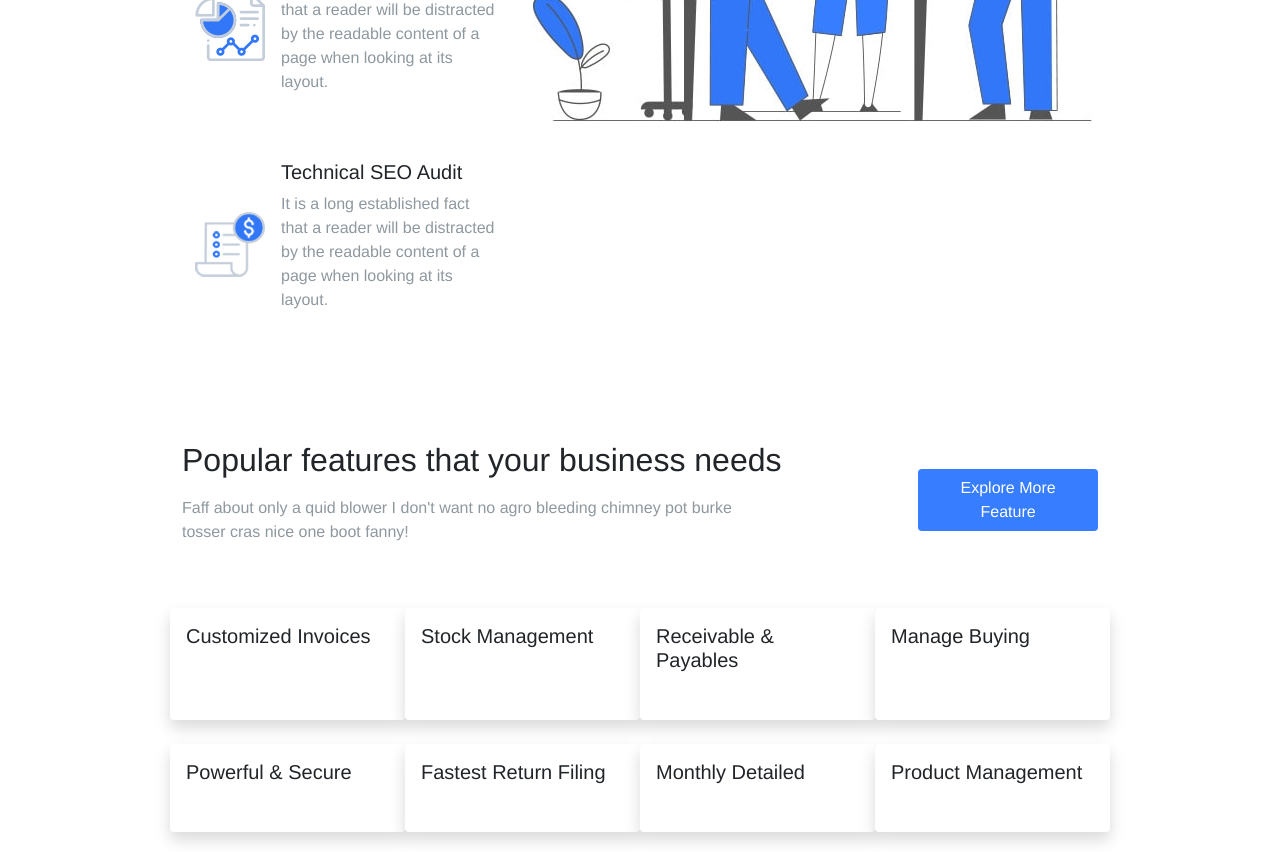
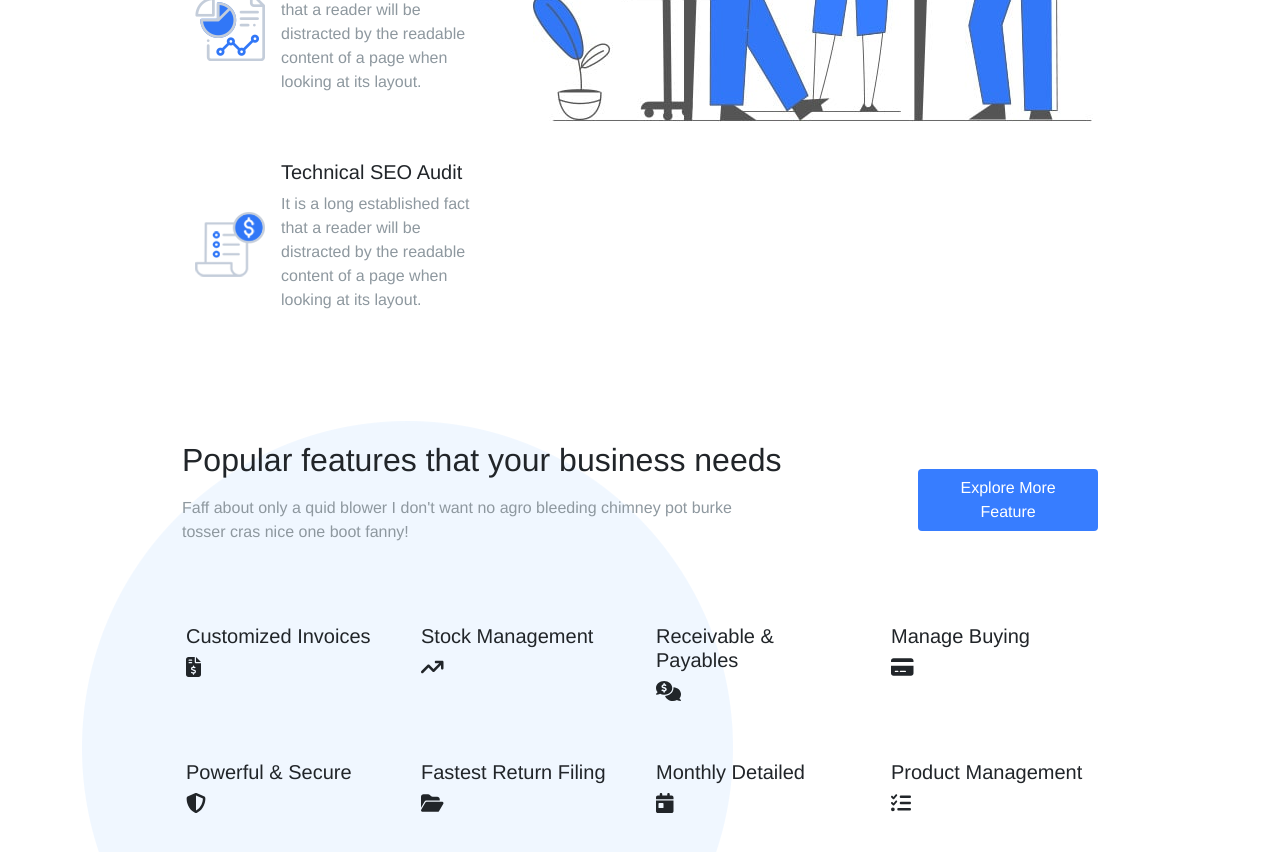
Before and after one commit to patriciabrsk/proj-html-vuejs, a Vue app: page / in a window 1280 px wide. Shown: the part 1340-2192 px from the top of the page. Built offline with nearby package versions, Linux system fonts and the light colour scheme.

Commit message:
progress features section

```diff
--- a/src/components/Features.vue
+++ b/src/components/Features.vue
@@ -16,12 +16,12 @@
       <div class="cards">
         <div class="row row-cols-4 g-4">
           <div
-            class="shadow col p-3 bg-body rounded"
+            class="feature col p-3 h-100 rounded"
             v-for="element in features"
             :key="element.id"
           >
             <h5>{{ element.title }}</h5>
-            <img src="" alt="" />
+            <font-awesome-icon :icon="element.icon" size="lg" />
           </div>
         </div>
       </div>
@@ -38,35 +38,35 @@ export default {
       features: [
         {
           title: "Customized Invoices",
-          img: require("../assets/img/510.png"),
+          icon: "fa-solid fa-file-invoice-dollar",
         },
         {
           title: "Stock Management",
-          img: require("../assets/img/510.png"),
+          icon: "fa-solid fa-arrow-trend-up",
         },
         {
           title: "Receivable & Payables",
-          img: require("../assets/img/510.png"),
+          icon: "fa-solid fa-comments-dollar",
         },
         {
           title: "Manage Buying",
-          img: require("../assets/img/510.png"),
+          icon: "fa-solid fa-credit-card",
         },
         {
           title: "Powerful & Secure",
-          img: require("../assets/img/510.png"),
+          icon: "fa-solid fa-shield-halved",
         },
         {
           title: "Fastest Return Filing",
-          img: require("../assets/img/510.png"),
+          icon: "fa-solid fa-folder-open",
         },
         {
           title: "Monthly Detailed",
-          img: require("../assets/img/510.png"),
+          icon: "fa-solid fa-calendar-day",
         },
         {
           title: "Product Management",
-          img: require("../assets/img/510.png"),
+          icon: "fa-solid fa-list-check",
         },
       ],
     };
@@ -78,6 +78,8 @@ export default {
 @import "../assets/style/style.scss";
 
 section.features {
+  background-image: url("../assets/img/14.png");
+  background-repeat: no-repeat;
   .text-wrapper {
     button.btn {
       background-color: $brandBlue;
@@ -88,7 +90,11 @@ section.features {
         width: 60%;
       }
     }
-    button {
+    .cards {
+      .feature {
+        background-color: $white;
+        box-shadow: 0 5px 15px rgba(235, 235, 235, 0.685);
+      }
     }
   }
 }
--- a/src/components/Jumbotron.vue
+++ b/src/components/Jumbotron.vue
@@ -1,6 +1,6 @@
 <template>
   <section
-    class="jumbotron container d-flex align-items-center rounded-3 p-5 mb-5"
+    class="jumbotron container d-flex align-items-center rounded p-5 mb-5"
   >
     <div class="text-box ps-2">
       <!-- <h1>{{ jumbotron.title }}</h1> -->
--- a/src/components/Sales.vue
+++ b/src/components/Sales.vue
@@ -1,6 +1,6 @@
 <template>
   <section class="sales container d-flex inner-container mb-5">
-    <div class="text-wrapper me-4">
+    <div class="text-wrapper me-5">
       <div class="text">
         <h2>Get tips and tricks on how to skyrocket your sales.</h2>
         <p class="py-3">
@@ -9,7 +9,7 @@
         </p>
         <div class="row row-cols-1 d-flex">
           <div
-            class="section-card col p-4 d-flex align-items-center"
+            class="section-card col p-4 d-flex align-items-center rounded"
             v-for="info in sales"
             :key="info.id"
           >
--- a/src/main.js
+++ b/src/main.js
@@ -6,9 +6,29 @@ import { library } from "@fortawesome/fontawesome-svg-core";
 import { faMagnifyingGlass } from "@fortawesome/free-solid-svg-icons";
 import { faCartShopping } from "@fortawesome/free-solid-svg-icons";
 import { faCheck } from "@fortawesome/free-solid-svg-icons";
+import { faFileInvoiceDollar } from "@fortawesome/free-solid-svg-icons";
+import { faArrowTrendUp } from "@fortawesome/free-solid-svg-icons";
+import { faCommentsDollar } from "@fortawesome/free-solid-svg-icons";
+import { faCreditCard } from "@fortawesome/free-solid-svg-icons";
+import { faShieldHalved } from "@fortawesome/free-solid-svg-icons";
+import { faFolderOpen } from "@fortawesome/free-solid-svg-icons";
+import { faCalendarDay } from "@fortawesome/free-solid-svg-icons";
+import { faListCheck } from "@fortawesome/free-solid-svg-icons";
 import { FontAwesomeIcon } from "@fortawesome/vue-fontawesome";
 
-library.add(faMagnifyingGlass, faCartShopping, faCheck);
+library.add(
+  faMagnifyingGlass,
+  faCartShopping,
+  faCheck,
+  faFileInvoiceDollar,
+  faArrowTrendUp,
+  faCommentsDollar,
+  faCreditCard,
+  faShieldHalved,
+  faFolderOpen,
+  faCalendarDay,
+  faListCheck
+);
 
 Vue.component("font-awesome-icon", FontAwesomeIcon);
 
```
